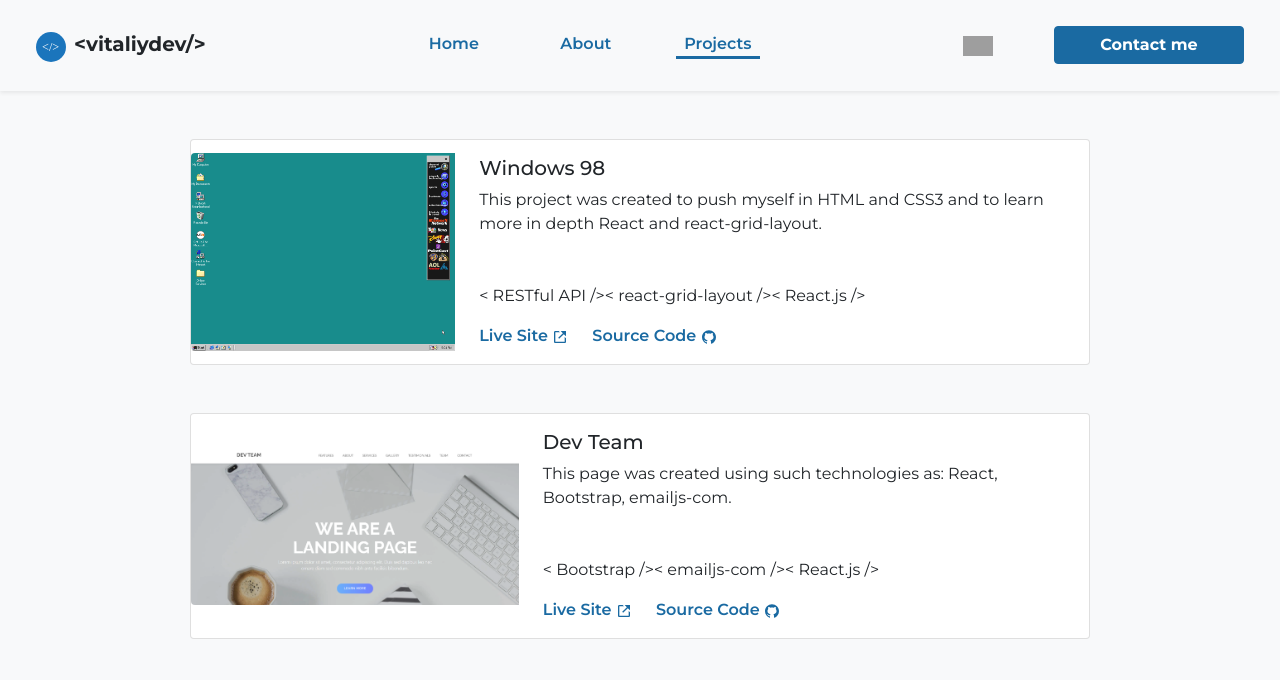
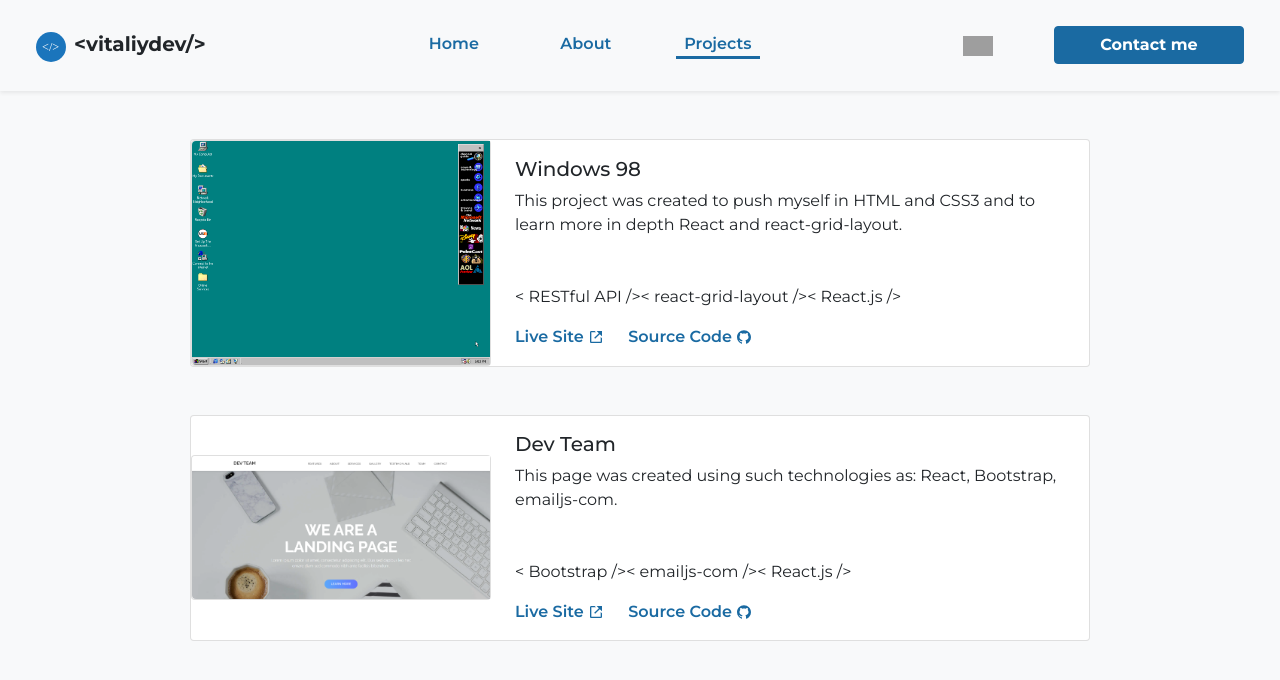
Before and after one commit to kozakevich13/react-frontend-portfolio, a React (Create React App) app: page /react-frontend-portfolio/projects in a window 1280 px wide. Shown: the top 680 px of the page. Built offline with nearby package versions, Linux system fonts and the light colour scheme; grey boxes are pictures that could not be loaded.

Commit message:
fix problem with img sizes

```diff
--- a/src/components/Project.js
+++ b/src/components/Project.js
@@ -19,8 +19,8 @@ function Project({id, image, name, stack, live, source, desc_en, desc_ua}) {
     <div className="">
         <div className="card mb-5" style={{maxWidth:'900px'}}>
         <div className="g-0 d-flex flex-column flex-lg-row align-items-center ">
-            <div className="">
-                <img src={image} style={{width: '100%'}} className="img-fluid rounded-start project-img px-lg-0" alt={name} />
+            <div style={{maxWidth: '300px'}} className="card min-vw-10">
+                <img src={image} style={{width: '100%'}} className="img-fluid rounded-start px-lg-0" alt={name} />
             </div>
             <div className="">
                 <div className="card-body px-4">
```
